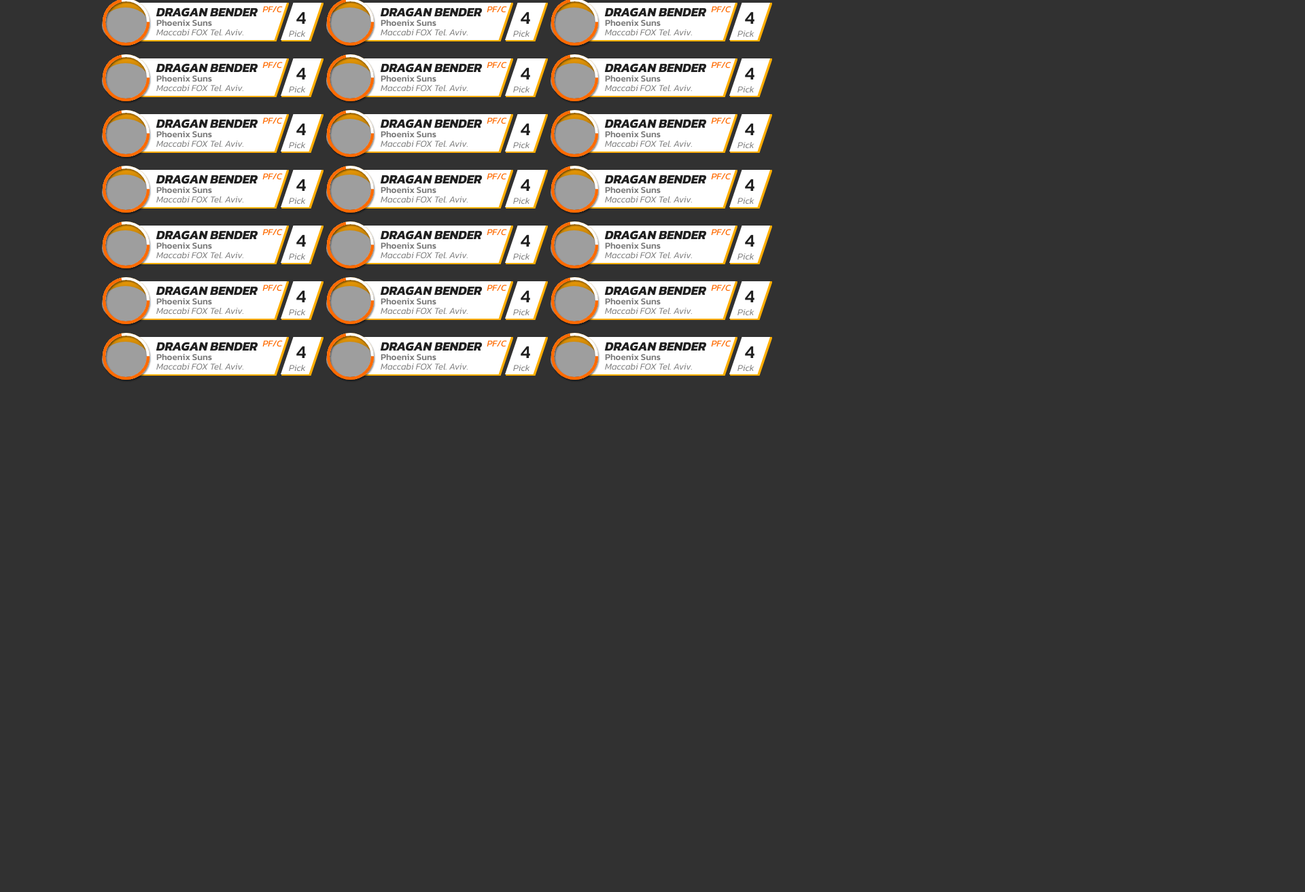
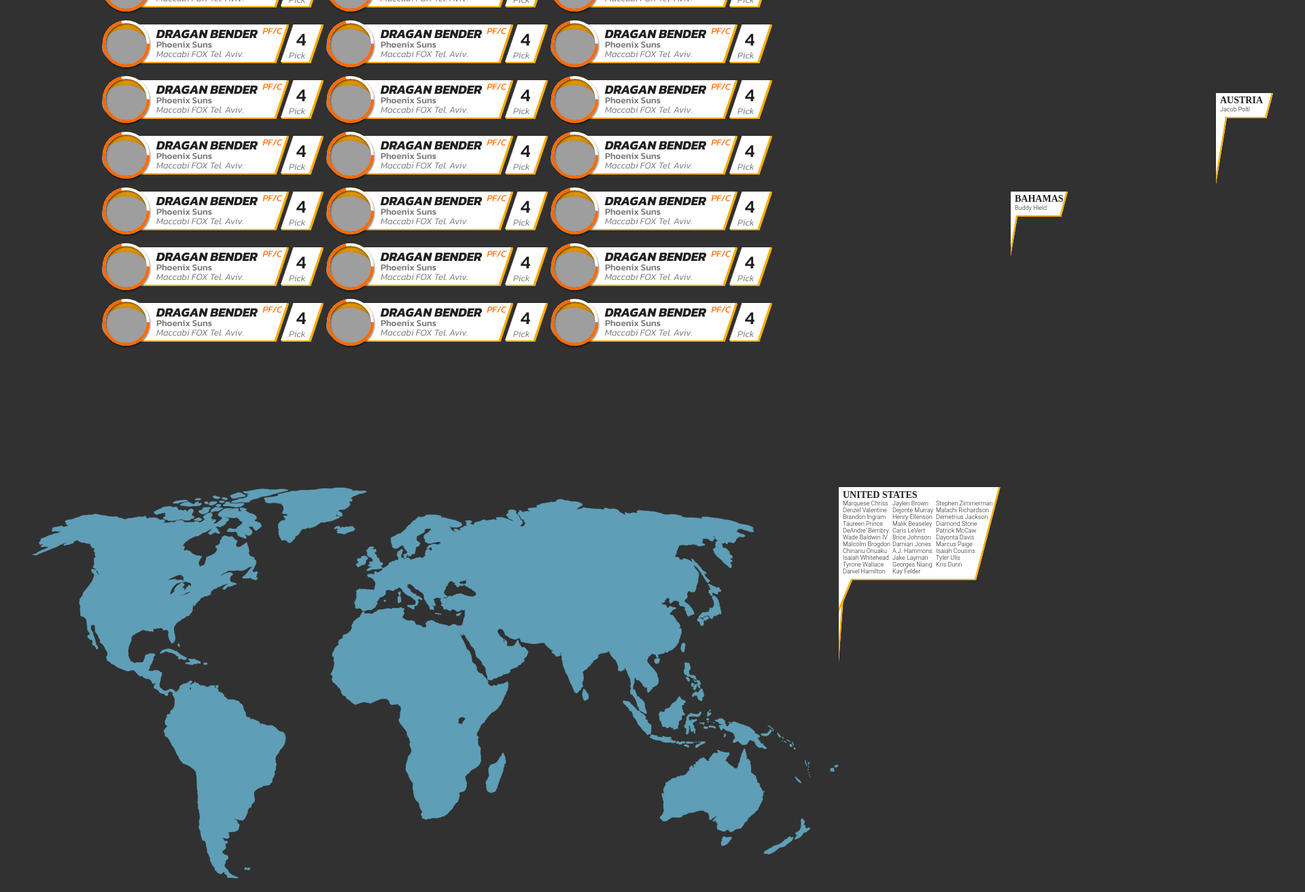
Before and after one commit to charleandoer/charleandoer.github.io, a plain HTML site: page index.html in a window 1280 px wide. Shown: the part 2307-3620 px from the top of the page at 68% size, 1920 px wide, since content can reach past the window. Drawn offline with nearby package versions, Linux system fonts and the light colour scheme; grey boxes are pictures that could not be loaded.

Commit message:
Ico Change
Check it out!

```diff
--- /dev/null
+++ b/assets/css/countries.css
@@ -0,0 +1,13 @@
+.australia{
+	transform: translateX(1000px) translateY(-210px);
+}
+
+.austria{
+	transform: translateX(555px) translateY(-580px);
+	z-index: 5;
+}
+
+.bahamas{
+	transform: translateX(253px) translateY(-435px);
+	z-index: 5;
+}
--- a/assets/css/maincss.css
+++ b/assets/css/maincss.css
@@ -279,12 +279,31 @@
 }
 
 /*World Map Page*/
+.map-container{
+	background:;
+	width: 100%;
+	margin: 0 auto;
+	padding: 200px 0 50px 0;
+	display: flex;
+	align-items: center;
+	flex-direction: row;
+}
 
+.sec-map-container{
+	position: relative;
+	margin: 0 auto;
+}
 
-
+.wm{
+	position: relative;
+}
 
 /*Rando Additive Tags*/
 
 .floatleft{
 	float: left;
 }
+
+.abs{
+	position: absolute;
+}
--- a/index.html
+++ b/index.html
@@ -1,10 +1,11 @@
 <!DOCTYPE html>
 <head>
 	<title>2016 NBA Draft Class</title>
-	<link rel="shortcut icon" type="image/x-icon" href="favicon.ico">
+	<link rel="shortcut icon" type="image/x-icon" href="assets/img/favicon.ico">
 	<link rel="stylesheet" href="public/plugins/font-awesome/css/font-awesome.css">
 	<link id="theme-style" rel="stylesheet" href="assets/css/maincss.css">
 	<link id="theme-style" rel="stylesheet" href="assets/css/teambg.css">
+	<link id="theme-style" rel="stylesheet" href="assets/css/countries.css">
 	<link href="https://fonts.googleapis.com/css?family=Kanit:300i,500,600,700,700i,800, 800i|Roboto:300,500,500i" rel="stylesheet">
 	<script src="https://ajax.googleapis.com/ajax/libs/jquery/1.11.0/jquery.min.js"></script>
     <script src = "assets/js/mainjs.js"></script>
@@ -34,7 +35,7 @@
 	    </g>
 	</svg>
 
-	<a id = 'logo' href='#start'> <!-- Logo Lettering with Orange Lines -->
+	<a id = 'logo' href='#page-1'> <!-- Logo Lettering with Orange Lines -->
 		<img class = 'floatleft logo' src= 'assets/img/favicon.png'>
 		<h1 class = 'floatleft'>2016 NBA DRAFT</h1>
 		<img class = 'floatleft logo' src= 'assets/img/favicon.png'>
@@ -507,9 +508,6 @@
 
 
 
-<div class = 'sec-page-container'> <!-- Round 2 Title Text -->
-
-
 	<!-- Round 1 Title -->
 	<svg class='round-title' width="259px" height="43px" viewBox="0 0 259 43" version="1.1" xmlns="http://www.w3.org/2000/svg" xmlns:xlink="http://www.w3.org/1999/xlink">
 	    <!-- Generator: Sketch 47.1 (45422) - http://www.bohemiancoding.com/sketch -->
@@ -943,20 +941,37 @@
 		</div>
 	</div>
 
+</div>
+</div>
+
 
 
 <!-- WORLD MAP -->
 <div class = 'map-container'>
-
-
+	<div class = 'sec-map-container'>
+	<img class = 'wm' src='assets/img/wm.png'>
+	<img class = 'abs australia' src='assets/img/countries/australia.svg'>
+	<img class = 'abs austria' src='assets/img/countries/austria.svg'>
+	<img class = 'abs bahamas' src='assets/img/countries/bahamas.svg'>
+	<img class = 'abs camaroon' src='assets/img/countries/camaroon.svg'>
+	<img class = 'abs canada' src='assets/img/countries/canada.svg'>
+	<img class = 'abs china' src='assets/img/countries/china.svg'>
+	<img class = 'abs croatia' src='assets/img/countries/croatia.svg'>
+	<img class = 'abs egypt' src='assets/img/countries/egypt.svg'>
+	<img class = 'abs france' src='assets/img/countries/france.svg'>
+	<img class = 'abs germany' src='assets/img/countries/germany.svg'>
+	<img class = 'abs ghana' src='assets/img/countries/ghana.svg'>
+	<img class = 'abs greece' src='assets/img/countries/greece.svg'>
+	<img class = 'abs haiti' src='assets/img/countries/haiti.svg'>
+	<img class = 'abs lithuania' src='assets/img/countries/lithuania.svg'>
+	<img class = 'abs mali' src='assets/img/countries/mali.svg'>
+	<img class = 'abs nigeria' src='assets/img/countries/nigeria.svg'>
+	<img class = 'abs serbia' src='assets/img/countries/serbia.svg'>
+	<img class = 'abs turkey' src='assets/img/countries/turkey.svg'>
+	<img class = 'abs ukraine' src='assets/img/countries/ukraine.svg'>
+	<img class = 'abs united-states' src='assets/img/countries/united-states.svg'>
+	</div>
 </div>
-
-
-
-
-</div>
-
-
 
 
 
```
Also changed, not shown: assets/img/wm.svg (added), 1 other file.
